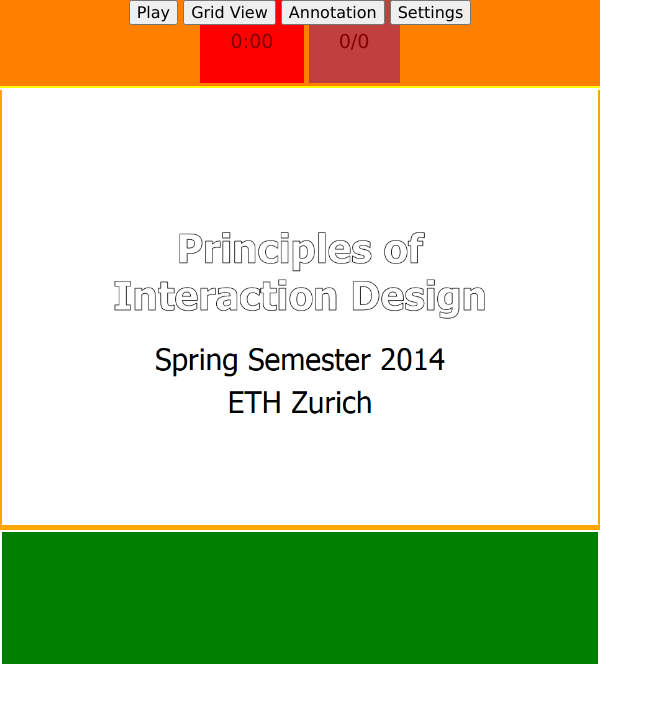
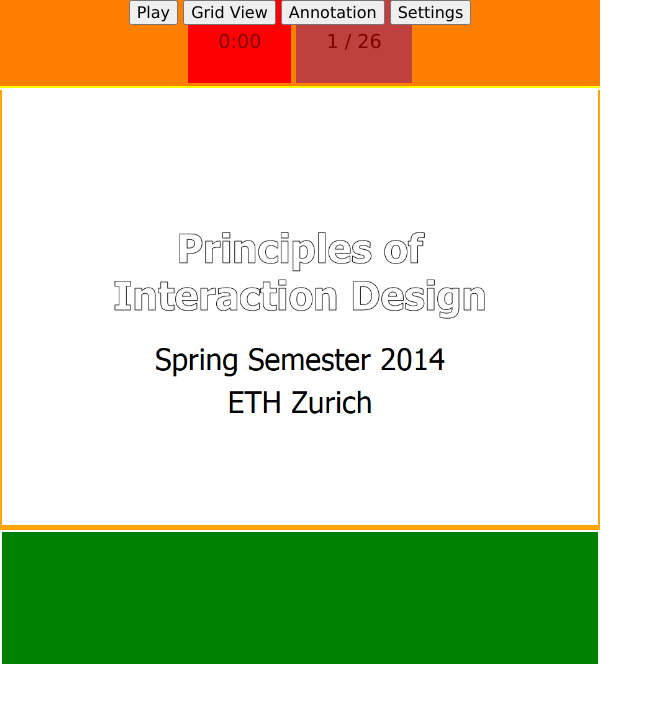
Before and after one commit to rohitmukherjee/InteractionDesignTeamNUS, a website: page public/teamNUS_remote.html in a window 1280 px wide. Both pictures are taken after a click on the button "Play". Shown: the whole page, without its empty margins (0-663 px from the left). Drawn offline with nearby package versions, Linux system fonts and the light colour scheme; no server answers.

Commit message:
Slide status is now correctly updated always

```diff
--- a/public/js/presenter.js
+++ b/public/js/presenter.js
@@ -101,6 +101,10 @@
 /* Helper Functions */
 /*---------*/
 
+function updateSlideStatus(currentSlide) {
+	$('#slide_status').text(currentSlide + ' / ' + slideCount);
+}
+
 function nextSlide() {
 	if (currentSlide == slideCount) return;
 	currentSlide ++;
@@ -114,6 +118,7 @@
 }
 
 function updateSlide(url, hideEffect, hideEffectOptions, showEffect, showEffectOptions) {
+		updateSlideStatus(currentSlide);
 		if (typeof hideEffect === 'undefined') hideEffect = 'fade';
 		if (typeof showEffect === 'undefined') showEffect = 'fade';
 		$('#slide_container').hide(hideEffect, hideEffectOptions, function() {
```
Also changed, not shown: public/teamNUS_remote.html (+1 -1 lines).
